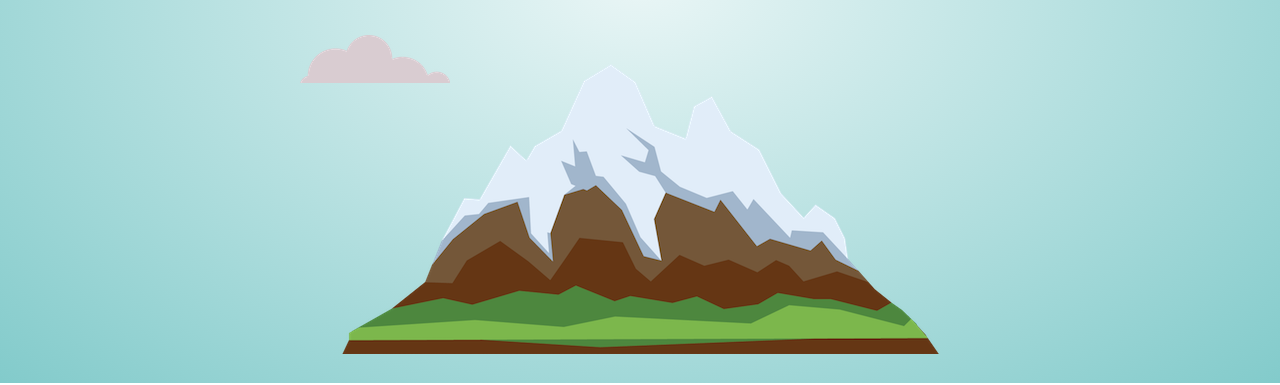
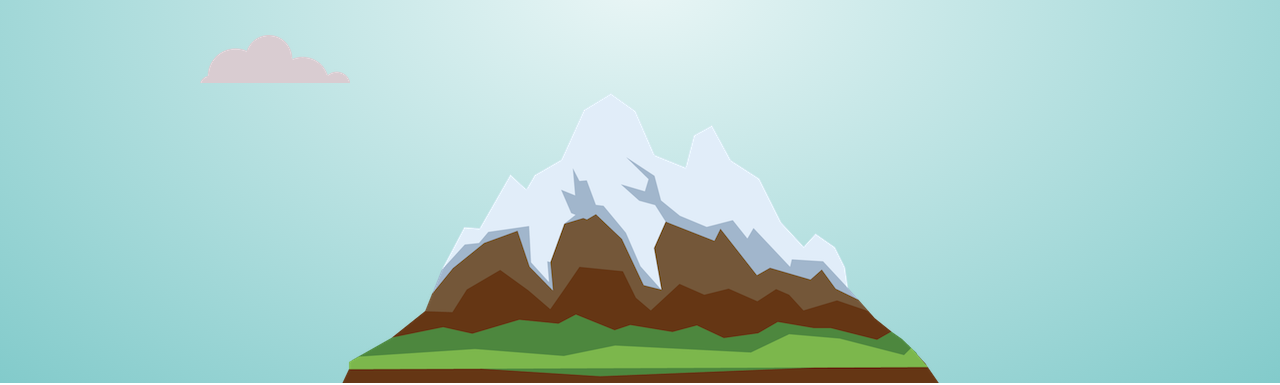
Before and after one commit to Rantaa/Rantaa.github.io, a plain HTML site: page index.html in a window 1280 px wide. Shown: the part 417-802 px from the top of the page. Drawn offline with nearby package versions, Linux system fonts and the light colour scheme.

Commit message:
added css to attach img to bottom of top-container

```diff
--- a/css/styles.css
+++ b/css/styles.css
@@ -123,8 +123,22 @@ hr {
 
 .bottom-cloud {
   position: absolute;
-  left: 300px;
+  left: 200px;
   bottom: 300px;
+}
+
+.flex {
+  width: 100%;
+  display: flex;
+  justify-content: center;
+}
+
+.mountain {
+  position: absolute;
+  display: block;
+  margin-left: auto;
+  margin-right: auto;
+  bottom: 0;
 }
 
 .coding-img {
--- a/index.html
+++ b/index.html
@@ -51,7 +51,9 @@
       </div>
     </div>
     <img class="bottom-cloud" src="images/cloud.png" alt="cloud-img">
-    <img src="images/mountain.png" alt="mountain-img">
+    <div class="flex">
+      <img class="mountain" src="images/mountain.png" alt="mountain-img">
+    </div>
   </div>
   <div class="middle-container">
     <div class="profile">
```
